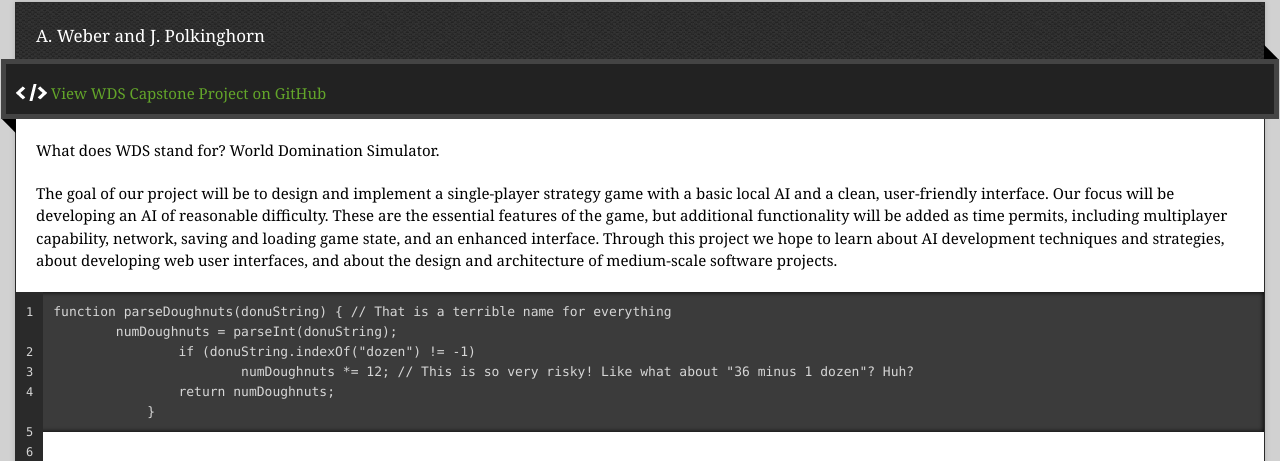
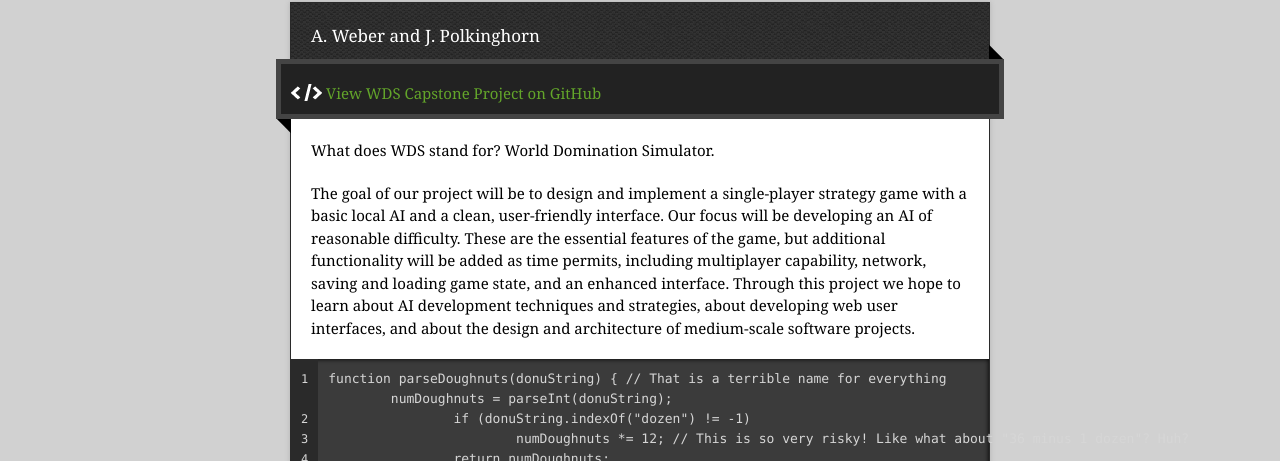
Before and after one commit to WDS-Project/Capstone, a plain HTML site: page index.html in a window 1280 px wide. Shown: the part 128-589 px from the top of the page. Drawn offline with nearby package versions, Linux system fonts and the light colour scheme.

Commit message:
Update stylesheets/stylesheet.css

```diff
--- a/stylesheets/stylesheet.css
+++ b/stylesheets/stylesheet.css
@@ -78,7 +78,7 @@ h1.title {
 
 
 .wrapper {
-  width: 1250px;
+  width: 700px;
   margin: 0 auto;
 }
 
```
